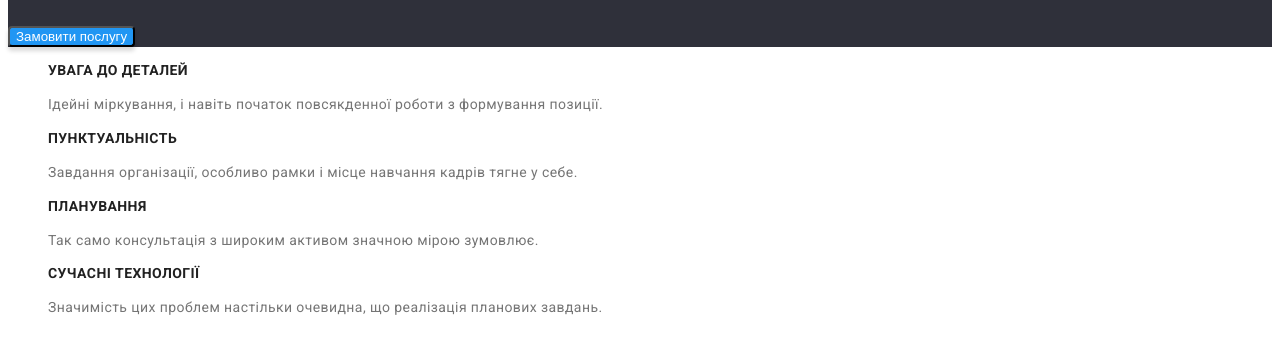
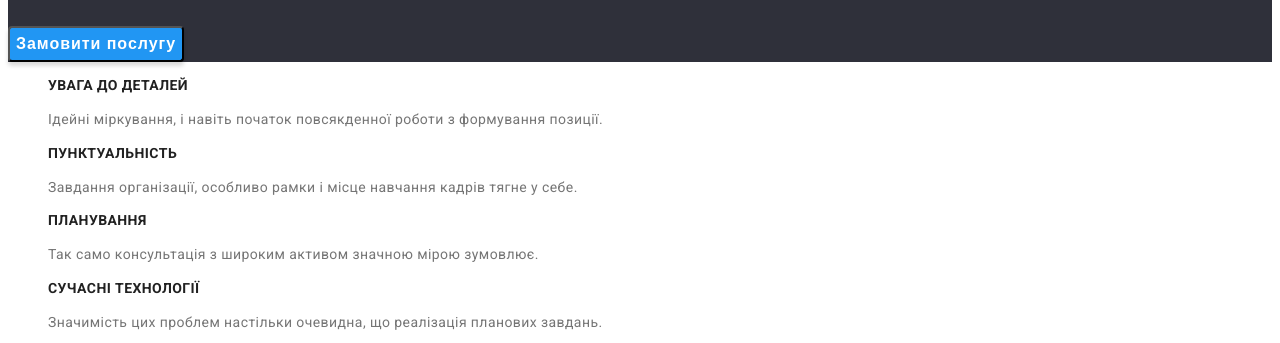
Before and after one commit to NataliiaKruhliak/goit-markup-hw-02, a plain HTML site: page index.html in a window 1280 px wide. Shown: the part 273-616 px from the top of the page. Drawn offline with Linux system fonts and the light colour scheme.

Commit message:
Оновила стилі

```diff
--- a/css/styles.css
+++ b/css/styles.css
@@ -10,6 +10,7 @@
   --another-background-color: #f5f4fa;
   --color-text-black: #000000;
   --color-text-white: #ffffff;
+  --btn-active: #188ce8;
   --main-font-weight: 400;
   --second-font-weight: 700;
 }
@@ -22,7 +23,8 @@
 }
 
 .link:focus,
-.link:hover {
+.link:hover,
+.link:active {
   color: var(--accent-color);
 }
 
@@ -136,6 +138,18 @@ body {
   box-shadow: 0px 4px 4px rgba(0, 0, 0, 0.15);
   border-radius: 4px;
   color: var(--color-text-white);
+  font-weight: var(--second-font-weight);
+  font-size: 16px;
+  line-height: 1.87;
+  display: flex;
+  /* align-items: center;
+  text-align: center; */
+  letter-spacing: 0.06em;
+}
+
+.top-btn:focus,
+.top-btn:hover {
+  background: var(--btn-active);
 }
 
 /* ----------------------------------section features------------------------------- */
```
